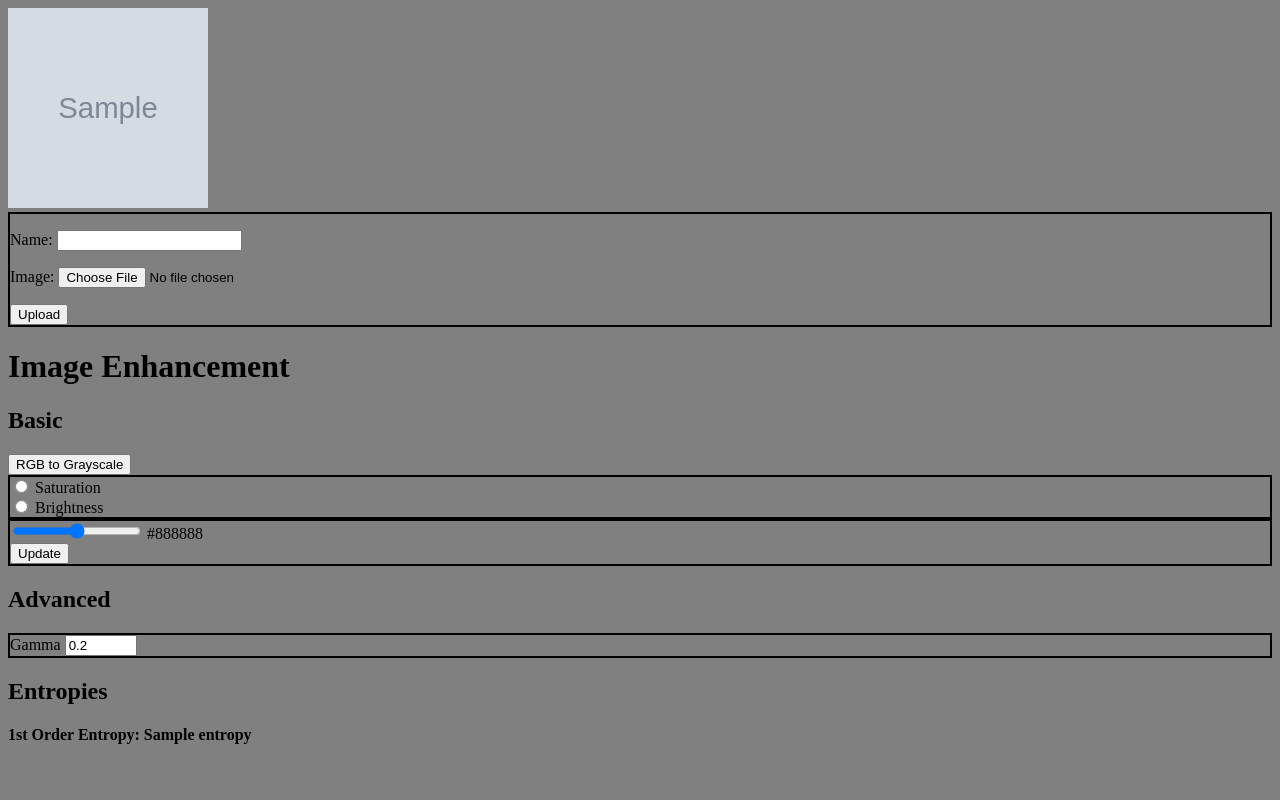
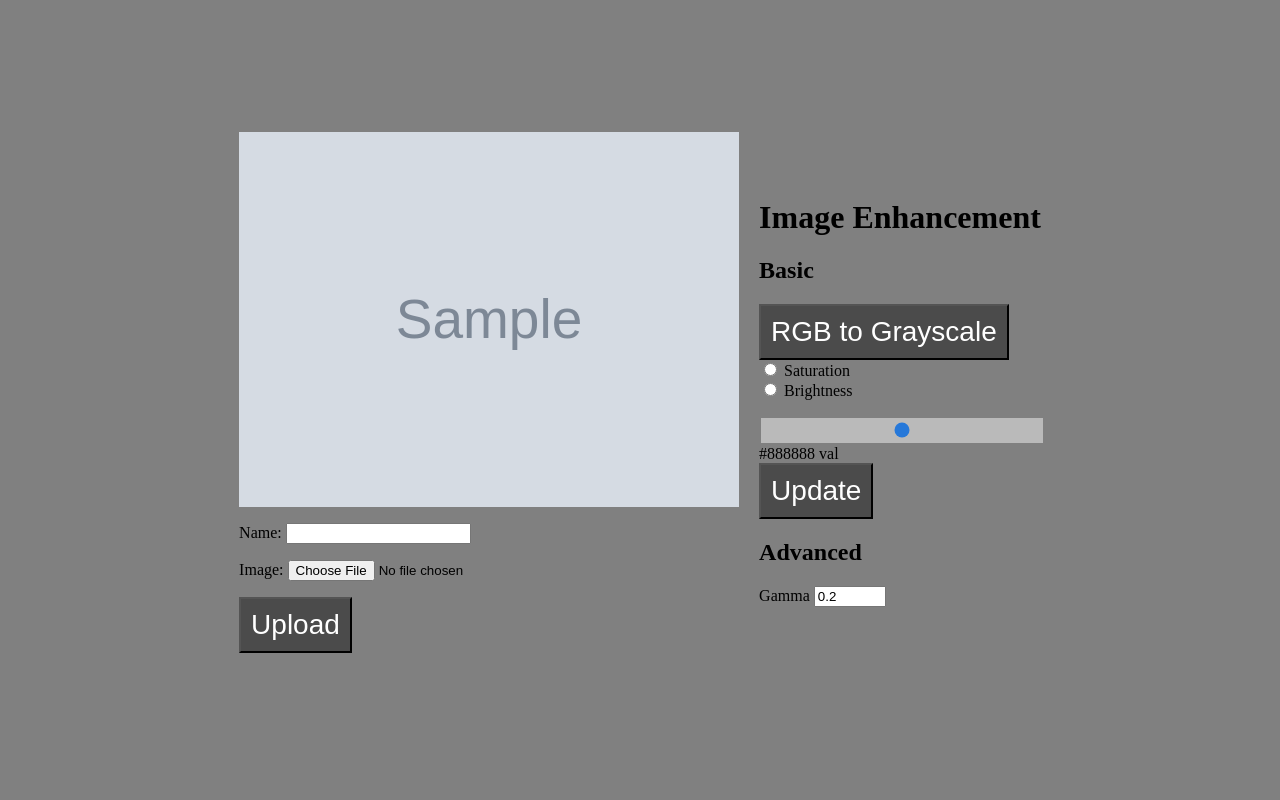
Before and after one commit to jasonclark602/CIS465_Project, a Django app: template project/templates/index.html in a window 1280 px wide. Run offline with Django 3.2, Linux system fonts and the light colour scheme; tables that the repository leaves empty hold one stand-in row (values such as "Sample post"); the template is opened without the code that fills it: values that come from a table or form of the project are taken from there, most other values are stand-ins (such as "Sample title", 1, 10 or a date in 2020); grey boxes marked "Sample" are stand-in pictures.

Commit message:
Ui css Changes

```diff
--- /dev/null
+++ b/project/static/project/action.js
@@ -0,0 +1,7 @@
+var slider = document.getElementsByClassName("slider");
+var output = document.getElementsByClassName("demo");
+output.innerHTML = slider.value;
+
+slider.oninput = function() {
+  output.innerHTML = this.value;
+}
--- a/project/static/project/style.css
+++ b/project/static/project/style.css
@@ -1,7 +1,58 @@
 body {
+    display: flex;
     background-color: gray;
+   justify-content: center;
+   align-items: center;
 }
 
-form {
-    border: 2px solid black;
+button {
+    text-align: center;
+    padding: 10px;
+    transition: all 0.3s ease;
+    color: white;
+    font-size: 28px;
+    background-color: rgb(75, 75, 75);
 }
+
+button:hover {
+    background-color: #4CAF50;
+}
+
+button:active {
+    background-color: #317433;
+}
+
+#right_sidebar {
+    justify-content: center;
+    margin-left: 20px;
+}
+
+#top_left {
+    display: flex;
+    flex-direction: column;
+}
+
+img {
+    width: 500px;
+    height: auto;
+}
+
+.slidecontainer {
+width: 100%;
+}
+
+.slider {
+-webkit-appearance: none;
+appearance: none;
+width: 100%;
+height: 25px;
+background: #d3d3d3;
+outline: none;
+opacity: 0.7;
+-webkit-transition: .2s;
+transition: opacity .2s;
+}
+
+.slider:hover {
+opacity: 1;
+}
--- a/project/templates/index.html
+++ b/project/templates/index.html
@@ -1,21 +1,21 @@
 {% load static %}
-
-<!DOCTYPE html>
 <html lang="en">
 <head>
         <meta charset="UTF-8">
-        <link rel="stylesheet" type="text/css" href="{% static 'project/style.css' %}">
+        <link rel="stylesheet" type="text/css" href="{% static 'project/style.css' %}" />
 </head>
 
-<img src= "{{ img_obj.image.url }}" height="200px" width="200px"></img>
+<div>
+    <img src= "{{ img_obj.image.url }}" alt="Upload Image"></img>
 
-
-<form method = "POST" enctype="multipart/form-data">
-    {% csrf_token %}
-    {{ form.as_p }}
-    <button type="submit" value="Upload">Upload</button>
-</form>
-
+    <div>
+        <form method = "POST" enctype="multipart/form-data">
+            {% csrf_token %}
+            {{ form.as_p }}
+            <button type="submit" value="Upload">Upload</button>
+        </form>
+    </div>
+</div>
 <div class="panel" id="right_sidebar">
         <h1>Image Enhancement</h1>
         <h2>Basic</h2>
@@ -29,9 +29,10 @@
         </form>
         <form method="POST" id="basic_form">
             {% csrf_token %}
+            <script type="text/javascript" src="{% static 'project/action.js' %}">s</script>
             {% for c in colors %}
-                <input name="{{ c }}_slider" type="range" min="0" max="1" value="0.5" step="0.1" class="class_slider" id="{{ c }}_slider_id">
-                <label for="{{ c }}_slider">{{ c }}</label><br>
+                <input name="{{ c }}_slider" type="range" min="0" max="1" value="0.5" step="0.1" class="slider" id="{{ c }}_slider_id">
+                <label for="{{ c }}_slider">{{ c }} <label class="demo">val</label></label><br>
             {% endfor %}
             <button type="submit" value="Update">Update</button>
         </form>
@@ -40,8 +41,4 @@
             {% csrf_token %}
             <div>Gamma <input type="number" min="0" max="1" value="0.2" step="0.01"></div>
         </form>
-        <h2>Entropies</h2>
-        <h4>1st Order Entropy: {{entropy}}</h4>
-        <h4></h4>
-
 </div>
```
Also changed, not shown: db.sqlite3.
